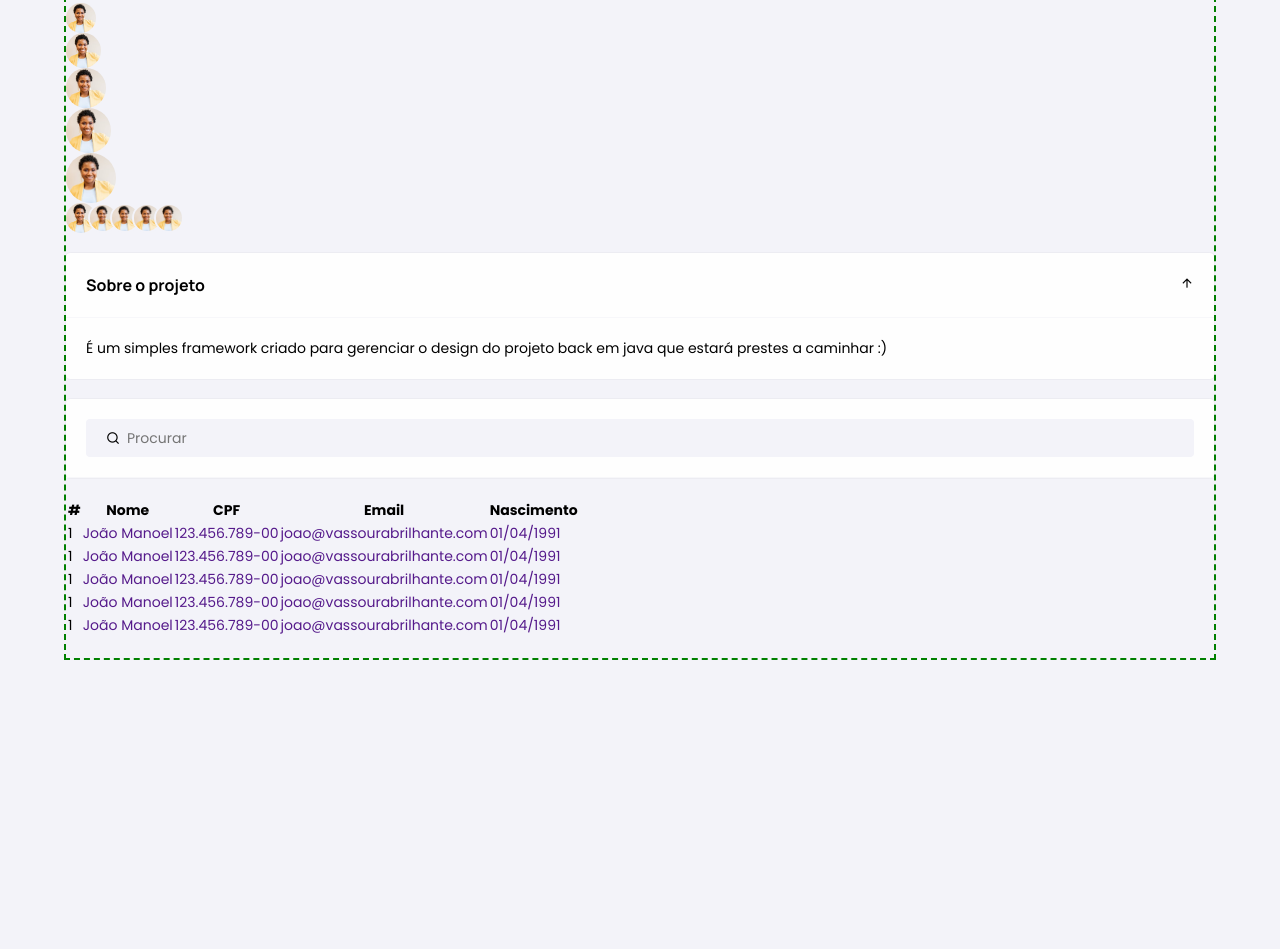
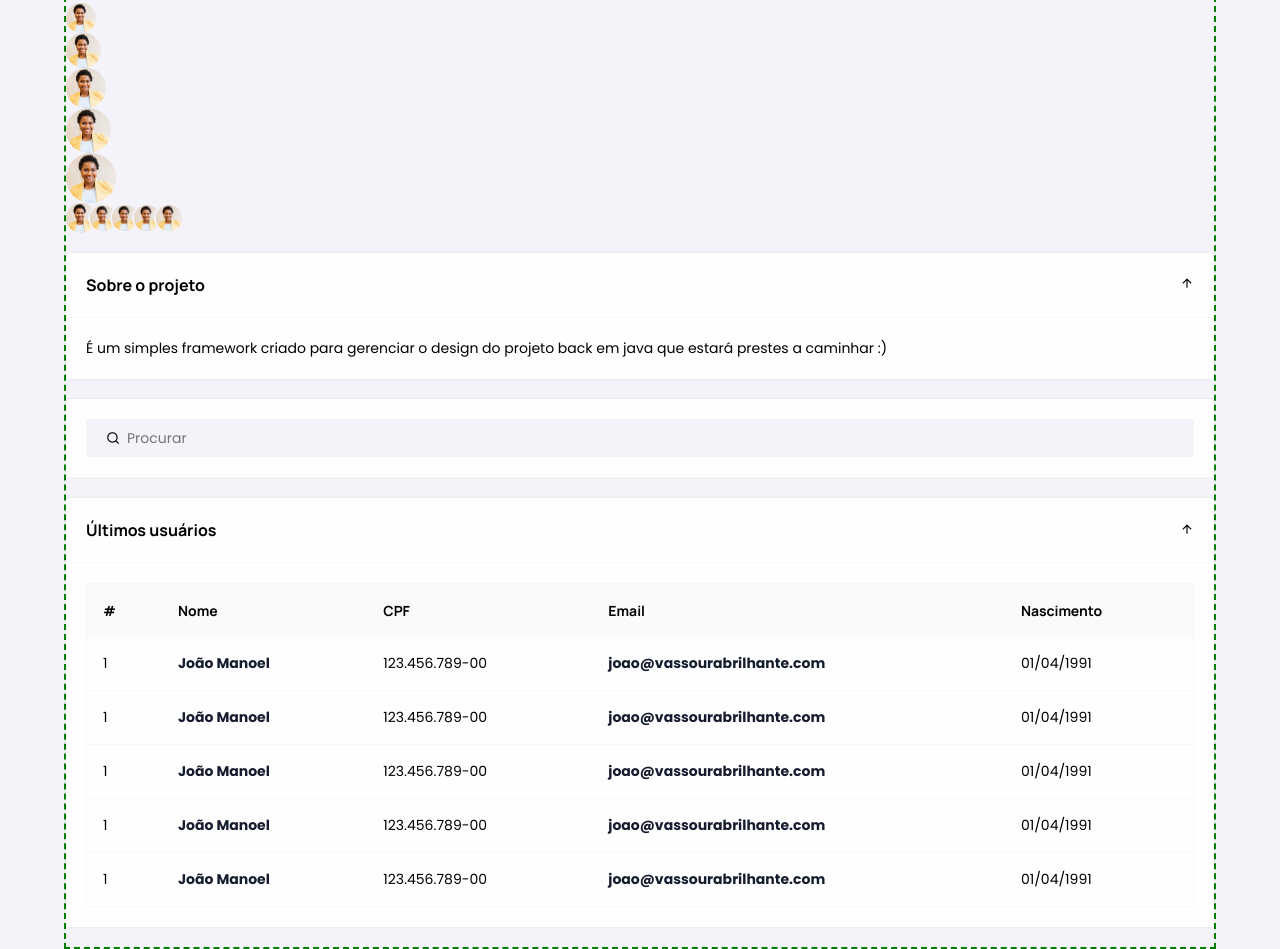
Before and after one commit to jotahtsx/vassoura-brilhante, a website: page backend-css-js/index.html in a window 1280 px wide. Shown: the part 632-1581 px from the top of the page. Before the commit the page ends 1292 px from the top, so only its background shows below. Drawn offline with nearby package versions, Linux system fonts and the light colour scheme.

Commit message:
feat: finalizando tabelas

```diff
--- a/backend-css-js/index.html
+++ b/backend-css-js/index.html
@@ -152,7 +152,17 @@
     </div>
 
     <div class="vsb-mg-y-20">
-      <div class="vsb-overflow-auto vsg-mg-y-20">
+      <div class="vsb-card">
+        <div class="vsb-card__header">
+          <span class="vsb-card__title vsb-fw-bld">
+            Últimos usuários
+          </span>
+          <span>
+            <i class="ri-arrow-up-line"></i>
+          </span>
+        </div>
+        <div class="vsb-card__body">
+          <div class="vsb-overflow-auto">
             <table class="vsb-tbl">
               <thead class="vsb-tbl__header">
                 <tr class="vsb-tbl__row">
@@ -173,13 +183,13 @@
                     <a href="">João Manoel</a>
                   </td>
                   <td class="vsb-tbl__data">
-                <a href="">123.456.789-00</a>
+                    123.456.789-00
                   </td>
                   <td class="vsb-tbl__data">
                     <a href="">joao@vassourabrilhante.com</a>
                   </td>
                   <td class="vsb-tbl__data">
-                <a href="">01/04/1991</a>
+                    01/04/1991
                   </td>
                 </tr>
                 <tr class="vsb-tbl__row">
@@ -190,13 +200,13 @@
                     <a href="">João Manoel</a>
                   </td>
                   <td class="vsb-tbl__data">
-                <a href="">123.456.789-00</a>
+                    123.456.789-00
                   </td>
                   <td class="vsb-tbl__data">
                     <a href="">joao@vassourabrilhante.com</a>
                   </td>
                   <td class="vsb-tbl__data">
-                <a href="">01/04/1991</a>
+                    01/04/1991
                   </td>
                 </tr>
                 <tr class="vsb-tbl__row">
@@ -207,13 +217,13 @@
                     <a href="">João Manoel</a>
                   </td>
                   <td class="vsb-tbl__data">
-                <a href="">123.456.789-00</a>
+                    123.456.789-00
                   </td>
                   <td class="vsb-tbl__data">
                     <a href="">joao@vassourabrilhante.com</a>
                   </td>
                   <td class="vsb-tbl__data">
-                <a href="">01/04/1991</a>
+                    01/04/1991
                   </td>
                 </tr>
                 <tr class="vsb-tbl__row">
@@ -224,13 +234,13 @@
                     <a href="">João Manoel</a>
                   </td>
                   <td class="vsb-tbl__data">
-                <a href="">123.456.789-00</a>
+                    123.456.789-00
                   </td>
                   <td class="vsb-tbl__data">
                     <a href="">joao@vassourabrilhante.com</a>
                   </td>
                   <td class="vsb-tbl__data">
-                <a href="">01/04/1991</a>
+                    01/04/1991
                   </td>
                 </tr>
                 <tr class="vsb-tbl__row">
@@ -241,17 +251,19 @@
                     <a href="">João Manoel</a>
                   </td>
                   <td class="vsb-tbl__data">
-                <a href="">123.456.789-00</a>
+                    123.456.789-00
                   </td>
                   <td class="vsb-tbl__data">
                     <a href="">joao@vassourabrilhante.com</a>
                   </td>
                   <td class="vsb-tbl__data">
-                <a href="">01/04/1991</a>
+                    01/04/1991
                   </td>
                 </tr>
               </tbody>
             </table>
+          </div>
+        </div>
       </div>
     </div>
 
--- a/backend-css-js/scss/components/_table.scss
+++ b/backend-css-js/scss/components/_table.scss
@@ -1,2 +1,42 @@
 @use "../abstracts/variables" as *;
 @use "../abstracts/mixins" as *;
+
+.vsb-tbl {
+    width: 100%;
+    overflow: hidden;
+    border-collapse: collapse;
+    border: 0.1rem solid var(--brdr-clr);
+
+    &__header {
+        background-color: var(--tbl-header-bg-clr);
+    }
+
+    &__head {
+        font-weight: var(--font-weight-bold);
+        font-family: var(--heading-font-family);
+        font-size: 1.4rem;
+    }
+
+    &__row:not(:last-of-type) {
+        border-bottom: 0.1rem solid var(--brdr-clr);
+    }
+
+    &__head,
+    &__data {
+        padding: 1.6rem;
+        text-align: left;
+        white-space: nowrap;
+
+        a {
+            text-decoration: none;
+            background-color: transparent;
+            color: var(--vsb-primary-600-clr);
+            font-weight: 600;
+            @include transition;
+
+            &:hover {
+                color: var(--vsb-secondary-400-clr);
+            }
+        }
+    }
+}
```
Also changed, not shown: backend-css-js/css/main.css, 1 other file. Lines whose indentation alone changed are shown as unchanged.
